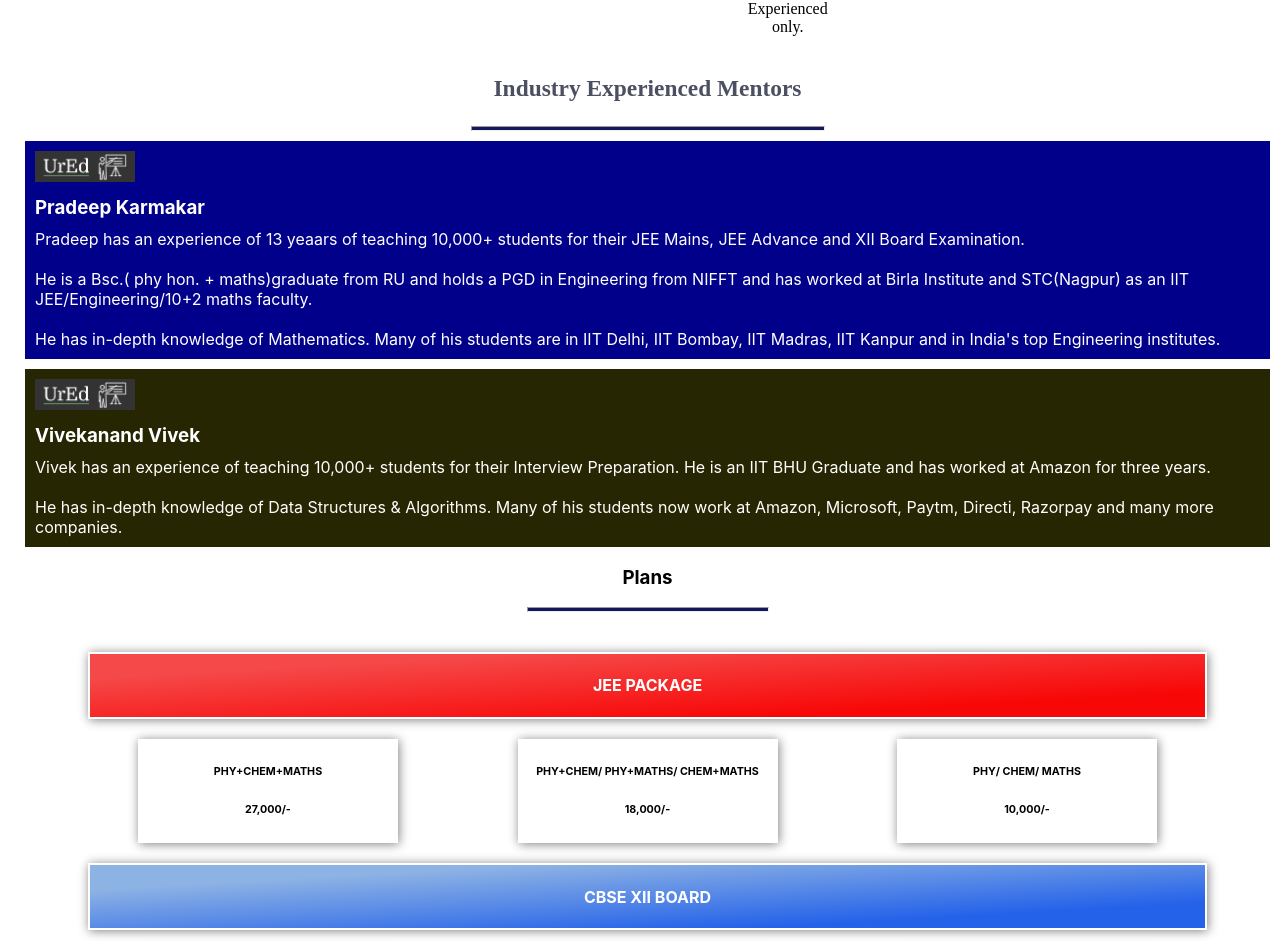
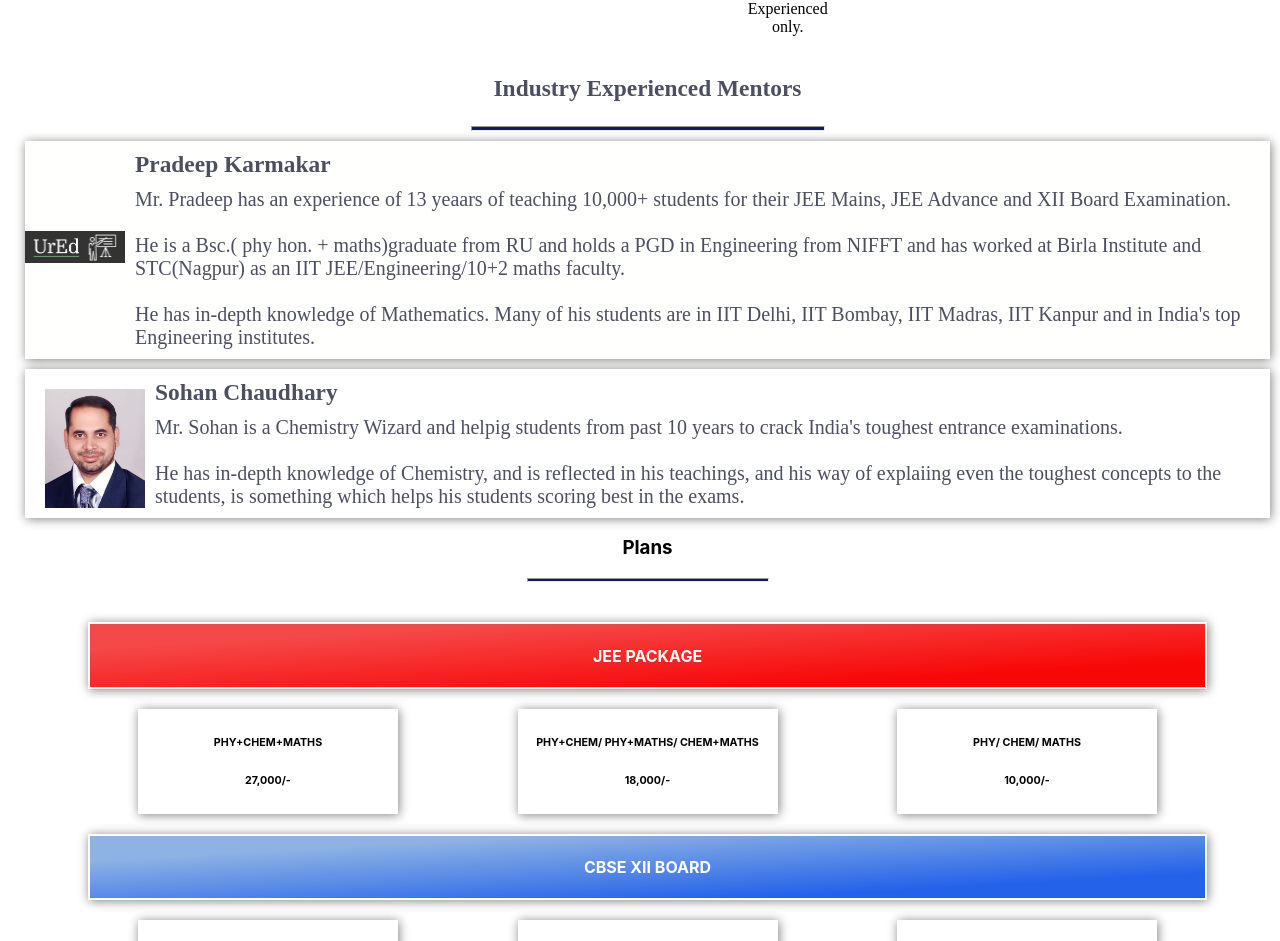
Before and after one commit to mrpareek0603/portal, a React (Create React App) app: page / in a window 1280 px wide. Shown: the part 1274-2215 px from the top of the page. Built offline with nearby package versions, Linux system fonts and the light colour scheme.

Commit message:
changes in MentorInfo component

```diff
--- a/src/components/MentorInfo/MentorInfo.css
+++ b/src/components/MentorInfo/MentorInfo.css
@@ -10,6 +10,11 @@
     text-align: start;
 }
 
+.Mentor1Image{
+    /* border: 2px solid white; */
+    /* border-radius: 20px; */
+    height: 50%;
+}
 
 
 
@@ -18,13 +23,17 @@
 
 /* ////////////////// */
 #Mentor1{
-    background-color: darkblue;
-    color: white;
+    background-color: rgb(255, 255, 253);
+    /* color: white; */
     display: flex;
-    flex-direction: column;
-    justify-content: space-evenly;
+    /* flex-direction: column; */
+    /* justify-content: space-evenly; */
     align-items: center;
     margin: 10px;
+    box-shadow: 1px 1px 10px grey;
+    color:#4B4F60;
+    font-size: 20px;
+    font-family: Gilroy-Bold;
 }
 
 .Mentor1Image{
@@ -35,11 +44,16 @@
 
 
 #Mentor2{
-    background-color: rgb(39, 38, 2);
+    background-color: rgb(255, 255, 255);
+    /* background-color: rgb(199, 199, 193); */
     color: white;
     display: flex;
-    flex-direction: column;
-    justify-content: space-evenly;
+    /* flex-direction: column; */
+    /* justify-content: space-evenly; */
     align-items: center;
     margin: 10px;
+    box-shadow: 1px 1px 10px grey;
+    color:#4B4F60;
+    font-size: 20px;
+    font-family: Gilroy-Bold;
 }
--- a/src/components/MentorInfo/MentorInfo.js
+++ b/src/components/MentorInfo/MentorInfo.js
@@ -18,13 +18,13 @@ function MentorInfo() {
                     <div id="Mentor1">
 
                         {/* mentor pic */}
-                        <div id="Mentor1Image" className="Mentor1Image">
-                            <img width="100px" src="./logo.png" ></img>
+                        <div id="Mentor1Image" /*className="Mentor1Image"*/>
+                            <img className="MentorImage" width="100px" src="./logo.png" ></img>
                         </div>
                         {/* mentor description */}
                         <div id="Mentor1Name&Info">
                             <h3 className="MentorName">Pradeep Karmakar</h3>
-                            <p className="MentorInfo" >Pradeep has an experience of 13 yeaars of teaching 10,000+ students for their JEE Mains, JEE Advance and XII Board Examination.
+                            <p className="MentorInfo" >Mr. Pradeep has an experience of 13 yeaars of teaching 10,000+ students for their JEE Mains, JEE Advance and XII Board Examination.
                             <br></br>
                             <br></br>
                             He is a Bsc.( phy hon. + maths)graduate from RU and holds a PGD in Engineering from NIFFT and has worked at Birla Institute and STC(Nagpur) as an IIT JEE/Engineering/10+2 maths faculty.
@@ -39,16 +39,19 @@ function MentorInfo() {
                     {/* mentor 2 */}
                     <div id="Mentor2">
 
-                    <div id="Mentor1Image" className="Mentor1Image">
-                            <img width="100px" src="./logo.png" ></img>
+                    <div id="Mentor2Image" className="Mentor1Image">
+                            <img className="Mentor1Image" width="100px" src="./Sohan Chaudhary.jpeg" ></img>
                         </div>
                         {/* mentor description */}
                         <div id="Mentor1Name&Info">
-                            <h3 className="MentorName">Vivekanand Vivek</h3>
-                            <p className="MentorInfo" >Vivek has an experience of teaching 10,000+ students for their Interview Preparation. He is an IIT BHU Graduate and has worked at Amazon for three years.
-                                <br></br>
-                                <br></br>
-                            He has in-depth knowledge of Data Structures & Algorithms. Many of his students now work at Amazon, Microsoft, Paytm, Directi, Razorpay and many more companies.
+                            <h3 className="MentorName">Sohan Chaudhary</h3>
+                            <p className="MentorInfo" >Mr. Sohan is a Chemistry Wizard and helpig students from past 10 years to crack India's toughest entrance examinations.
+                            <br></br>
+                            <br></br>
+                            {/* He is a Bsc.( phy hon. + maths)graduate from RU and holds a PGD in Engineering from NIFFT and has worked at Birla Institute and STC(Nagpur) as an IIT JEE/Engineering/10+2 maths faculty. */}
+                                {/* <br></br>
+                                <br></br> */}
+                            He has in-depth knowledge of Chemistry, and is reflected in his teachings, and his way of explaiing even the toughest concepts to the students, is something which helps his students scoring best in the exams.
                             </p>
                         </div>
 
```
Also changed, not shown: public/Sohan Chaudhary.jpeg (added), 1 other file (tests, documents, lock files or other folders).
